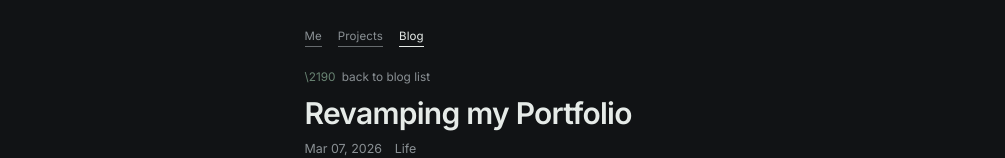
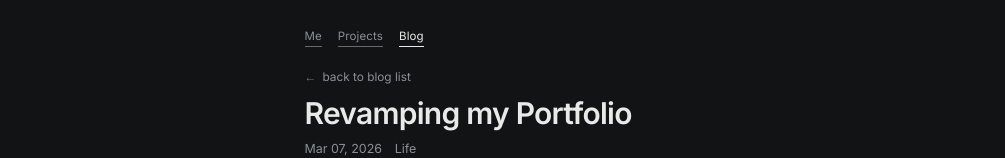
Before and after one commit to jasonkdeng/jdengv2, a Next.js app: page /blog/first-blog-post in a window 1280 px wide. Shown: the part 136-294 px from the top of the page, without its empty margins (0-1005 px from the left). Built offline with nearby package versions, Linux system fonts and the light colour scheme.

Commit message:
favicon and back arrow addition to blogs

```diff
--- a/app/globals.css
+++ b/app/globals.css
@@ -248,7 +248,7 @@ a:hover {
 }
 
 .blog-back-link::before {
-  content: "\\2190";
+  content: "←";
   margin-right: 0.38rem;
   color: color-mix(in srgb, var(--accent) 75%, var(--muted));
 }
```
Also changed, not shown: 1 other file (tests, documents, lock files or other folders).
